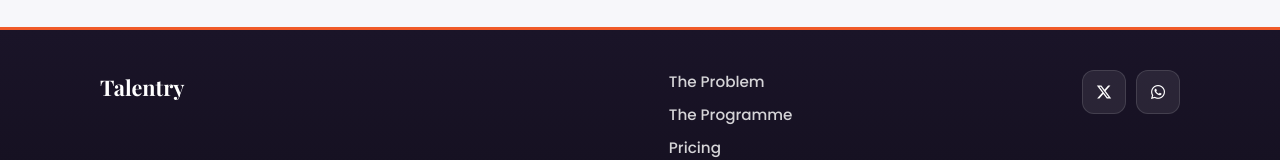
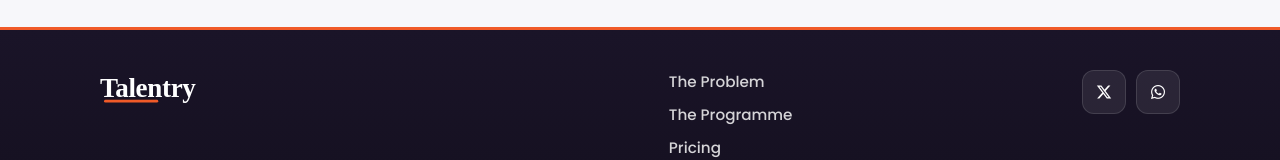
Before and after one commit to nerdzfactorycommunications-glitch/Talentry_Waitlist, a React (Vite) app: page / in a window 1280 px wide. Shown: the part 10177-10337 px from the top of the page. Built offline with nearby package versions, Linux system fonts and the light colour scheme.

Commit message:
Update Talentry logo on footer

```diff
--- a/src/App.css
+++ b/src/App.css
@@ -1361,11 +1361,15 @@ main > section {
   }
 }
 
-.tal-footer__name {
-  margin: 0 0 8px;
-  font-family: var(--serif-hero, 'Playfair Display', Georgia, serif);
-  font-size: 1.35rem;
-  font-weight: 700;
+.tal-footer__logo {
+  display: inline-flex;
+  align-items: center;
+  text-decoration: none;
+}
+
+.tal-footer__logo .logo-img {
+  height: 38px;
+  width: auto;
 }
 
 .tal-footer__blurb {
--- a/src/App.tsx
+++ b/src/App.tsx
@@ -1183,7 +1183,9 @@ function App() {
       <footer className="tal-footer tal-footer--content">
         <div className="tal-footer__grid">
           <div className="tal-footer__brand">
-            <p className="tal-footer__name">Talentry</p>
+            <a href="#hero" className="tal-footer__logo">
+              <img src={talentryLogoWordmarkLight} alt="Talentry" className="logo-img" />
+            </a>
           </div>
           <nav className="tal-footer__nav" aria-label="Footer">
             <a href="#problem">The Problem</a>
```
